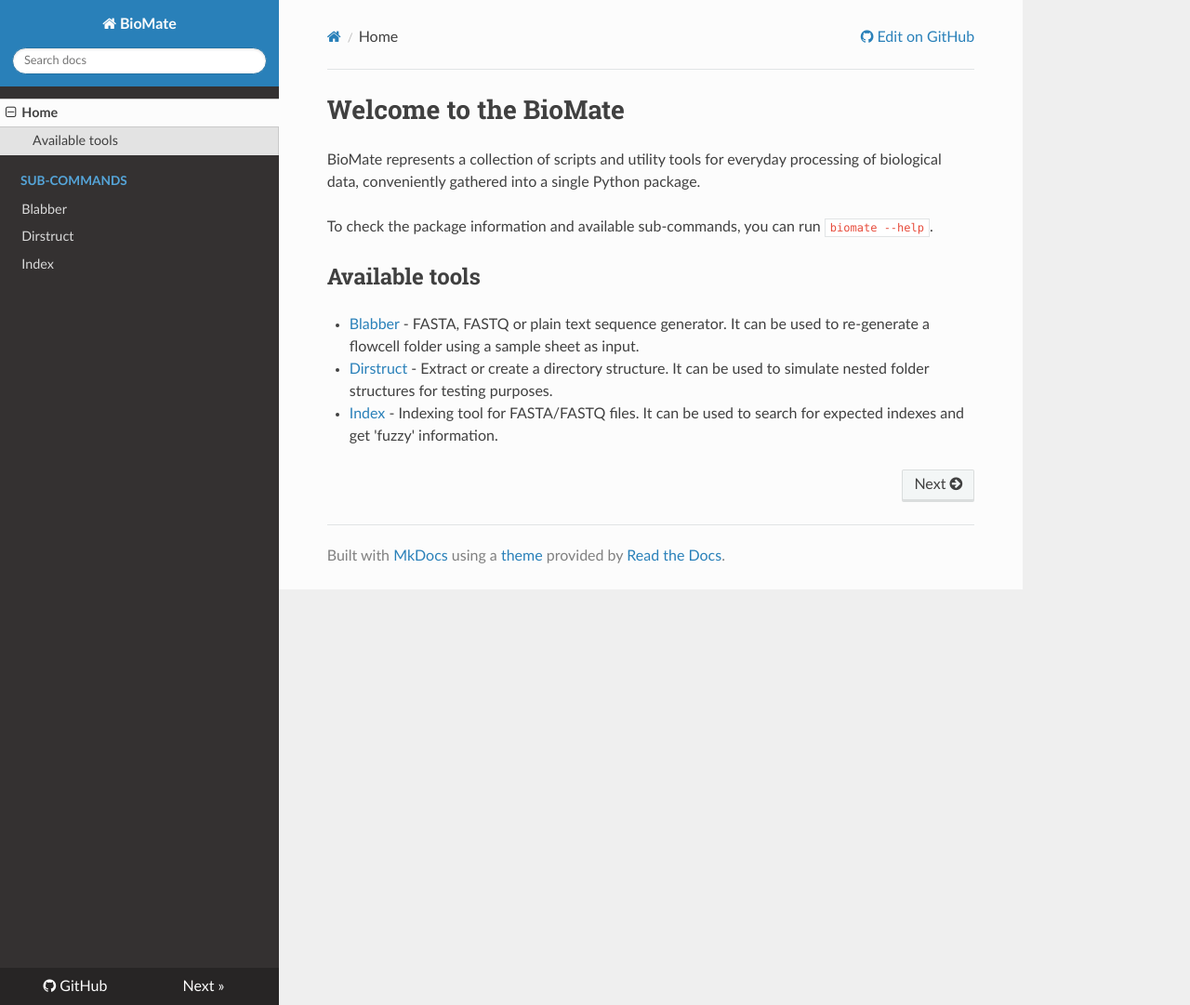
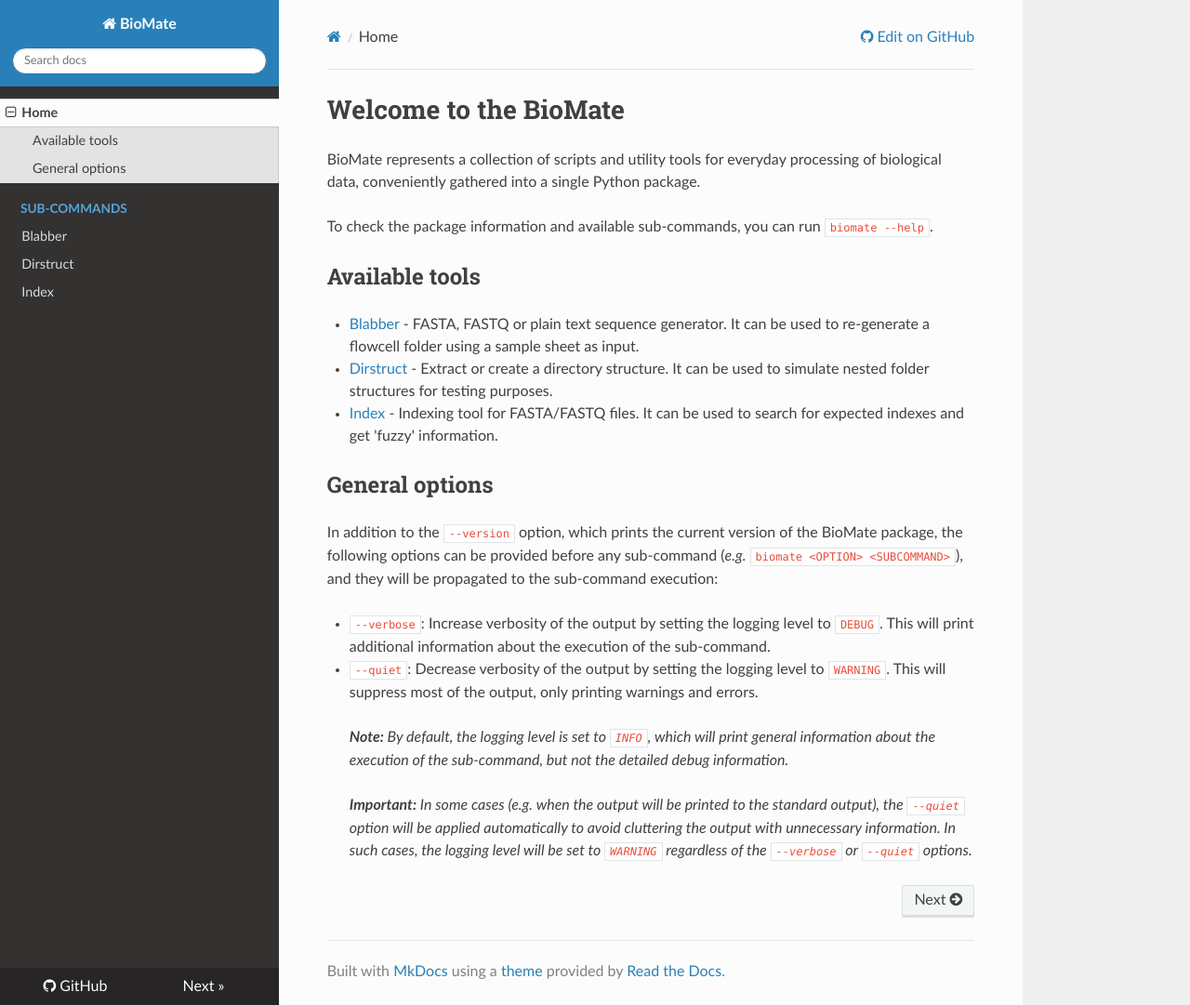
Before and after one commit to fagostini/BioMate, an MkDocs documentation site: the page built from docs/README.md, in a window 1280 px wide and 1081 px high. Shown: the whole window at 93% size. Built offline with MkDocs 1.6.1, drawn with Linux system fonts in a browser that asks for light colours; nearby versions of some CDN libraries.

Commit message:
docs: Add information on general options

```diff
--- a/docs/README.md
+++ b/docs/README.md
@@ -9,3 +9,14 @@
 - [Blabber](blabber.md) - FASTA, FASTQ or plain text sequence generator. It can be used to re-generate a flowcell folder using a sample sheet as input.
 - [Dirstruct](dirstruct.md) - Extract or create a directory structure. It can be used to simulate nested folder structures for testing purposes.
 - [Index](index.md) - Indexing tool for FASTA/FASTQ files. It can be used to search for expected indexes and get 'fuzzy' information.
+
+## General options
+
+In addition to the `--version` option, which prints the current version of the BioMate package, the following options can be provided before any sub-command (_e.g._ `biomate <OPTION> <SUBCOMMAND>`), and they will be propagated to the sub-command execution:
+
+- `--verbose`: Increase verbosity of the output by setting the logging level to `DEBUG`. This will print additional information about the execution of the sub-command.
+- `--quiet`: Decrease verbosity of the output by setting the logging level to `WARNING`. This will suppress most of the output, only printing warnings and errors.
+
+> _**Note:** By default, the logging level is set to `INFO`, which will print general information about the execution of the sub-command, but not the detailed debug information._
+
+> _**Important:** In some cases (e.g. when the output will be printed to the standard output), the `--quiet` option will be applied automatically to avoid cluttering the output with unnecessary information. In such cases, the logging level will be set to `WARNING` regardless of the `--verbose` or `--quiet` options._
```
